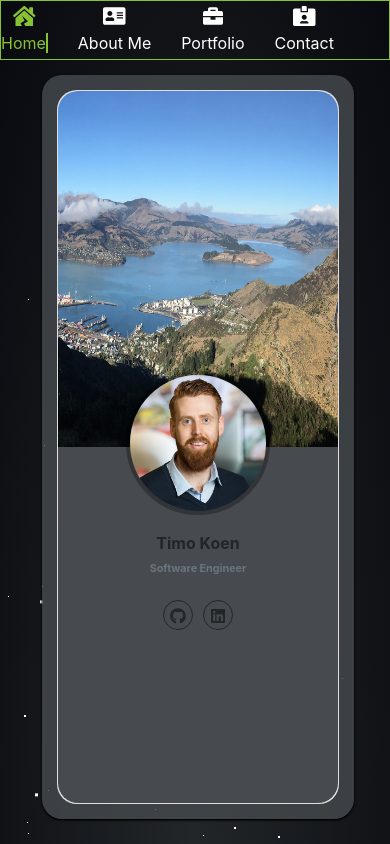
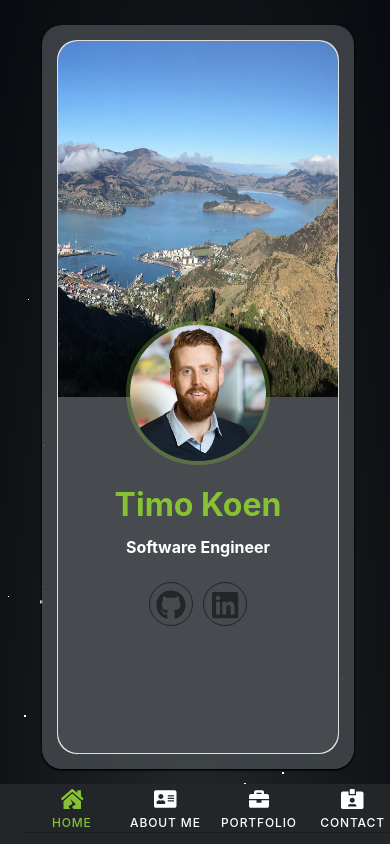
Before and after one commit to tkoen93/timokoen.dev, an Angular app: page / in a window 390 px wide. Built offline with nearby package versions, Linux system fonts and the light colour scheme.

Commit message:
Move menu from top to bottom for mobile use

```diff
--- a/src/app/app.component.scss
+++ b/src/app/app.component.scss
@@ -10,7 +10,7 @@
 
     @media screen and (max-width: $device-tablet-1) {
         height: calc(100vh - 100px);
-        margin-bottom: 25px;
+        margin-top: 25px;
     }
 }
 
--- a/src/app/home/home.component.html
+++ b/src/app/home/home.component.html
@@ -4,8 +4,8 @@
             <img class="card-img-top" src="assets/img/profilecardbackground.JPG">
             <div class="card-body text-center">
                 <img class="avatar rounded-circle" src="assets/img/timokoen.jpg">
-                <h4 class="card-title">Timo Koen</h4>
-                <h6 class="card-subtitle mb-2 text-muted">Software Engineer</h6>
+                <h1 class="card-title">Timo Koen</h1>
+                <h4 class="card-subtitle mb-2">Software Engineer</h4>
                     <div class="icon-block">
                         <a *ngFor="let faIcon of faIcons" href="{{ faIcon.url }}" target="_blank"><fa-icon [icon]="faIcon.icon"></fa-icon></a>
                     </div>
--- a/src/app/home/home.component.scss
+++ b/src/app/home/home.component.scss
@@ -1,7 +1,7 @@
 @import "../../variables.scss";
 
 .avatar {
-  border: 0.3rem solid rgba(#000, 0.3);
+  border: 0.3rem solid rgba(#86C232, 0.3);
   margin-top: -6rem;
   margin-bottom: 1rem;
   max-width: 9rem;
@@ -32,13 +32,13 @@
 
 .card fa-icon {
   display: inline-block;
-    font-size: 16px;
+    font-size: 30px;
     color: #222629;
     text-align: center;
     border: 1px solid #222629;
-    width: 30px;
-    height: 30px;
-    line-height: 30px;
+    width: 44px;
+    height: 44px;
+    line-height: 44px;
     border-radius: 50%;
     margin:0 5px;
 }
@@ -68,3 +68,11 @@
     height: calc(100vh - 330px);
   }
 }
+
+h1 {
+  color: #86C232;
+}
+
+h4 {
+  color: #FFFFFF;
+}
--- a/src/app/navbar/navbar.component.html
+++ b/src/app/navbar/navbar.component.html
@@ -6,7 +6,7 @@
     </div>
     <ul class="nav">
         <li *ngFor="let navItem of navItems">
-            <a class="nav-link {{ selectedRoute == navItem.route ? 'active' : '' }}" routerLink="{{ navItem.route }}">
+            <a class="nav-link{{ selectedRoute == navItem.route ? '-active' : '' }}" routerLink="{{ navItem.route }}">
                 <fa-icon [icon]="navItem.icon"></fa-icon><br />
                 <span>{{ navItem.name }}</span>
             </a>
@@ -23,14 +23,12 @@
     </div>
 </div>
 <div class="mobileNav">
-    <div class="row">
-        <div *ngFor="let navItem of navItems">
-            <div class="col">
-                <a class="nav-link {{ selectedRoute == navItem.route ? 'active' : '' }}" routerLink="{{ navItem.route }}">
-                    <fa-icon [icon]="navItem.icon"></fa-icon><br />
-                    <span>{{ navItem.name }}</span>
-                </a>
-            </div>
-        </div>
-    </div>
+    <ul class="row">
+        <li *ngFor="let navItem of navItems">
+            <a class="nav-link-mobile{{ selectedRoute == navItem.route ? '-active' : '' }}" routerLink="{{ navItem.route }}">
+                <fa-icon [icon]="navItem.icon"></fa-icon><br />
+                <span>{{ navItem.name }}</span>
+            </a>
+        </li>
+    </ul>
 </div>
--- a/src/app/navbar/navbar.component.scss
+++ b/src/app/navbar/navbar.component.scss
@@ -56,7 +56,7 @@ a.logo-text:hover {
     color: #ffffff;
 }
 
-.active {
+.nav-link-active {
     color: #86C232;
     border-right: 2px solid rgba(#86C232, 1);
 }
@@ -80,10 +80,26 @@ a.logo-text:hover {
     @media screen and (max-width: $device-tablet-1) {
         display: block;
         position: fixed;
-        top: 0;
+        bottom: 0;
         height: 60px;
         width: 100%;
-        border: 1px solid #86C232;
+        background: #222629;
         text-align: center;
     }
 }
+
+.mobileNav li a {
+    font-size: 12px;
+    font-weight: 500;
+    display: block;
+    position: relative;
+    border-bottom: 1px solid rgba(9, 10, 12, 0.29);
+    text-transform: uppercase;
+    letter-spacing: 0.055rem;
+    width: 24vw;
+}
+
+.nav-link-mobile-active {
+    color: #86C232;
+    border-bottom: 2px solid rgba(#86C232, 1);
+}
```
